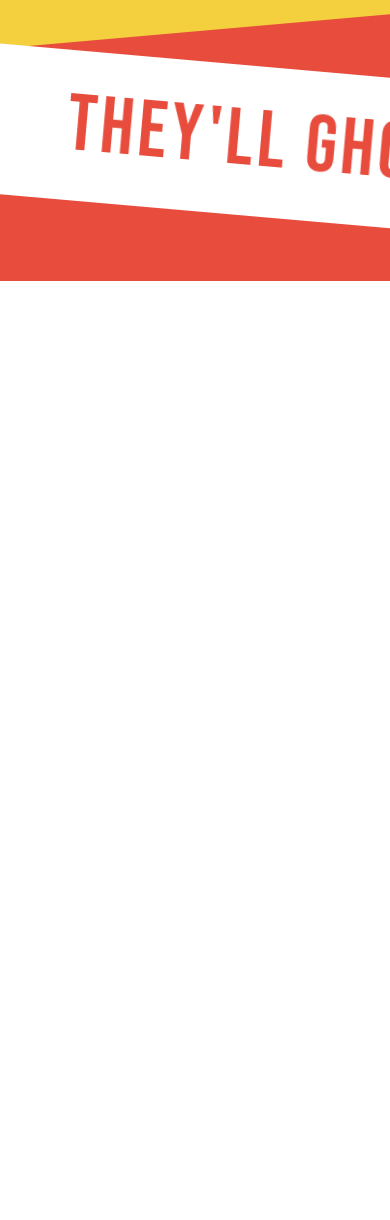
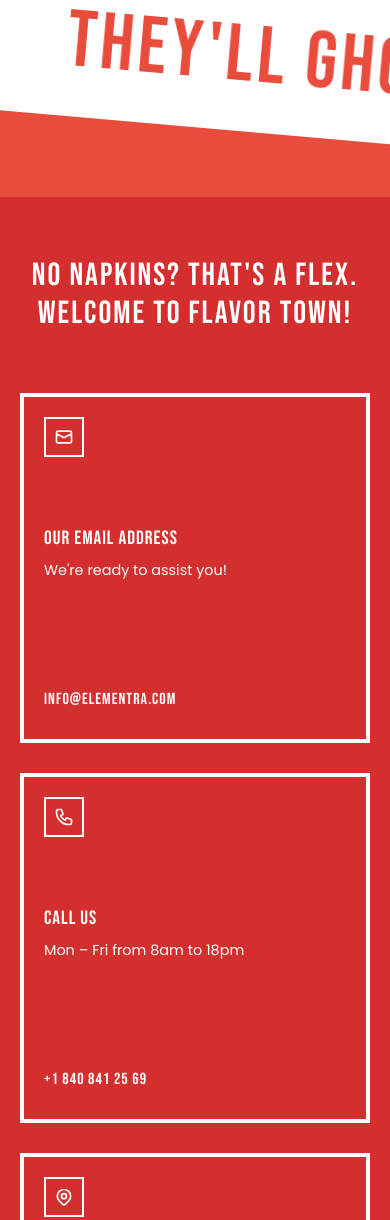
Before and after one commit to ernklyc/web-test, a website: page html/index.html in a window 390 px wide. Shown: the part 7448-8668 px from the top of the page. Before the commit the page ends 7729 px from the top, so only its background shows below. Drawn offline with nearby package versions, Linux system fonts and the light colour scheme.

Commit message:
feat(footer): add footer section with contact cards and responsive styles
Add a new footer section to the homepage with three contact information cards
including email, phone, and location details. Implement responsive design
adjustments for different screen sizes.

```diff
--- a/html/index.html
+++ b/html/index.html
@@ -92,7 +92,6 @@
                         <span class="emoji">😊</span>
                         <span>WHAT DO YOU FEEL LIKE EATING TODAY?</span>
                     </div>
-                </div>
             </div>
         </div>
 
@@ -411,6 +410,48 @@
         </div>
     </div>
 
+    <!-- Footer Section -->
+    <div class="footer-section">
+        <div class="footer-container">
+            <div class="footer-header">
+                <h2 class="footer-title">NO NAPKINS? THAT'S A FLEX.<br>WELCOME TO FLAVOR TOWN!</h2>
+            </div>
+            <div class="footer-cards">
+                <div class="footer-card">
+                    <div class="card-icon">
+                        <svg xmlns="http://www.w3.org/2000/svg" fill="none" viewBox="0 0 24 24" stroke="currentColor">
+                            <path stroke-linecap="round" stroke-linejoin="round" stroke-width="2" d="M3 8l7.89 4.26a2 2 0 002.22 0L21 8M5 19h14a2 2 0 002-2V7a2 2 0 00-2-2H5a2 2 0 00-2 2v10a2 2 0 002 2z" />
+                        </svg>
+                    </div>
+                    <h3 class="card-title">OUR EMAIL ADDRESS</h3>
+                    <p class="card-subtitle">We're ready to assist you!</p>
+                    <p class="card-info">INFO@ELEMENTRA.COM</p>
+                </div>
+                <div class="footer-card">
+                    <div class="card-icon">
+                        <svg xmlns="http://www.w3.org/2000/svg" fill="none" viewBox="0 0 24 24" stroke="currentColor">
+                            <path stroke-linecap="round" stroke-linejoin="round" stroke-width="2" d="M3 5a2 2 0 012-2h3.28a1 1 0 01.948.684l1.498 4.493a1 1 0 01-.502 1.21l-2.257 1.13a11.042 11.042 0 005.516 5.516l1.13-2.257a1 1 0 011.21-.502l4.493 1.498a1 1 0 01.684.949V19a2 2 0 01-2 2h-1C9.716 21 3 14.284 3 6V5z" />
+                        </svg>
+                    </div>
+                    <h3 class="card-title">CALL US</h3>
+                    <p class="card-subtitle">Mon – Fri from 8am to 18pm</p>
+                    <p class="card-info">+1 840 841 25 69</p>
+                </div>
+                <div class="footer-card">
+                    <div class="card-icon">
+                        <svg xmlns="http://www.w3.org/2000/svg" fill="none" viewBox="0 0 24 24" stroke="currentColor">
+                            <path stroke-linecap="round" stroke-linejoin="round" stroke-width="2" d="M17.657 16.657L13.414 20.9a1.998 1.998 0 01-2.827 0l-4.244-4.243a8 8 0 1111.314 0z" />
+                            <path stroke-linecap="round" stroke-linejoin="round" stroke-width="2" d="M15 11a3 3 0 11-6 0 3 3 0 016 0z" />
+                        </svg>
+                    </div>
+                    <h3 class="card-title">VISIT US</h3>
+                    <p class="card-subtitle">Visit our creative agency today!</p>
+                    <p class="card-info">VIEW ON GOOGLE MAPS</p>
+                </div>
+            </div>
+        </div>
+    </div>
+
     <script src="../script/script.js"></script>
 </body>
 </html>
--- a/style/style.css
+++ b/style/style.css
@@ -1021,6 +1021,99 @@ body {
 
 
 
+/* Footer Section Styles */
+.footer-section {
+    background-color: #d32f2f;
+    padding: 80px 0;
+    color: white;
+}
+
+.footer-container {
+    max-width: 1200px;
+    margin: 0 auto;
+    padding: 0 20px;
+}
+
+.footer-header {
+    text-align: center;
+    margin-bottom: 60px;
+}
+
+
+
+.footer-title {
+    font-family: 'Bebas Neue', cursive;
+    font-size: 7.5rem;
+    font-weight: 400;
+    line-height: 1.2;
+    color: white;
+    text-transform: uppercase;
+    letter-spacing: 2px;
+}
+
+.footer-cards {
+    display: grid;
+    grid-template-columns: repeat(auto-fit, minmax(300px, 1fr));
+    gap: 30px;
+}
+
+.footer-card {
+    border: 4px solid white;
+    padding: 20px;
+    text-align: left;
+    background: transparent;
+    display: flex;
+    flex-direction: column;
+    height: 100%;
+    min-height: 350px;
+    position: relative;
+}
+
+.card-icon {
+    width: 40px;
+    height: 40px;
+    border: 2px solid white;
+    padding: 8px;
+    margin-bottom: 80px;
+    color: white;
+    position: absolute;
+    top: 20px;
+    left: 20px;
+}
+
+.card-icon svg {
+    width: 100%;
+    height: 100%;
+}
+
+.card-title {
+    font-family: 'Bebas Neue', cursive;
+    font-size: 1.2rem;
+    font-weight: 400;
+    margin-bottom: 10px;
+    color: white;
+    text-transform: uppercase;
+    letter-spacing: 1px;
+    margin-top: 100px;
+}
+
+.card-subtitle {
+    font-size: 0.9rem;
+    color: white;
+    margin-bottom: 15px;
+    line-height: 1.4;
+}
+
+.card-info {
+    font-family: 'Bebas Neue', cursive;
+    font-size: 1rem;
+    font-weight: 400;
+    color: white;
+    text-transform: uppercase;
+    letter-spacing: 1px;
+    margin-top: auto;
+}
+
 /* Responsive Design */
 @media (max-width: 1200px) {
     .menu-grid {
@@ -1122,6 +1215,19 @@ body {
     .ticker-content {
         font-size: 16px;
     }
+
+    .footer-title {
+        font-size: 2.5rem;
+    }
+
+    .footer-cards {
+        grid-template-columns: 1fr;
+        gap: 30px;
+    }
+
+    .footer-card {
+        padding: 30px 20px;
+    }
 }
 
 @media (max-width: 480px) {
@@ -1198,6 +1304,14 @@ body {
 
     .category-image {
         height: 60px;
+    }
+
+    .footer-title {
+        font-size: 2rem;
+    }
+
+    .footer-section {
+        padding: 60px 0;
     }
 }
 
```
